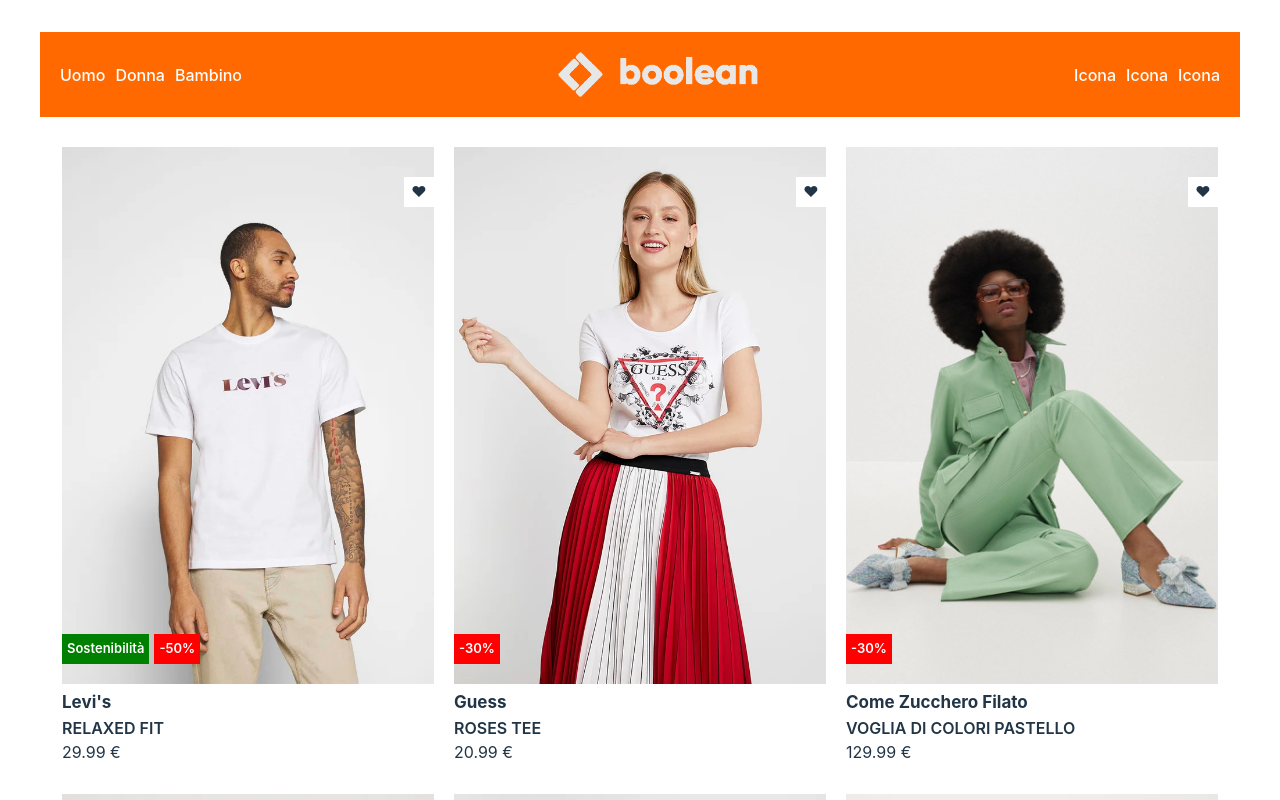
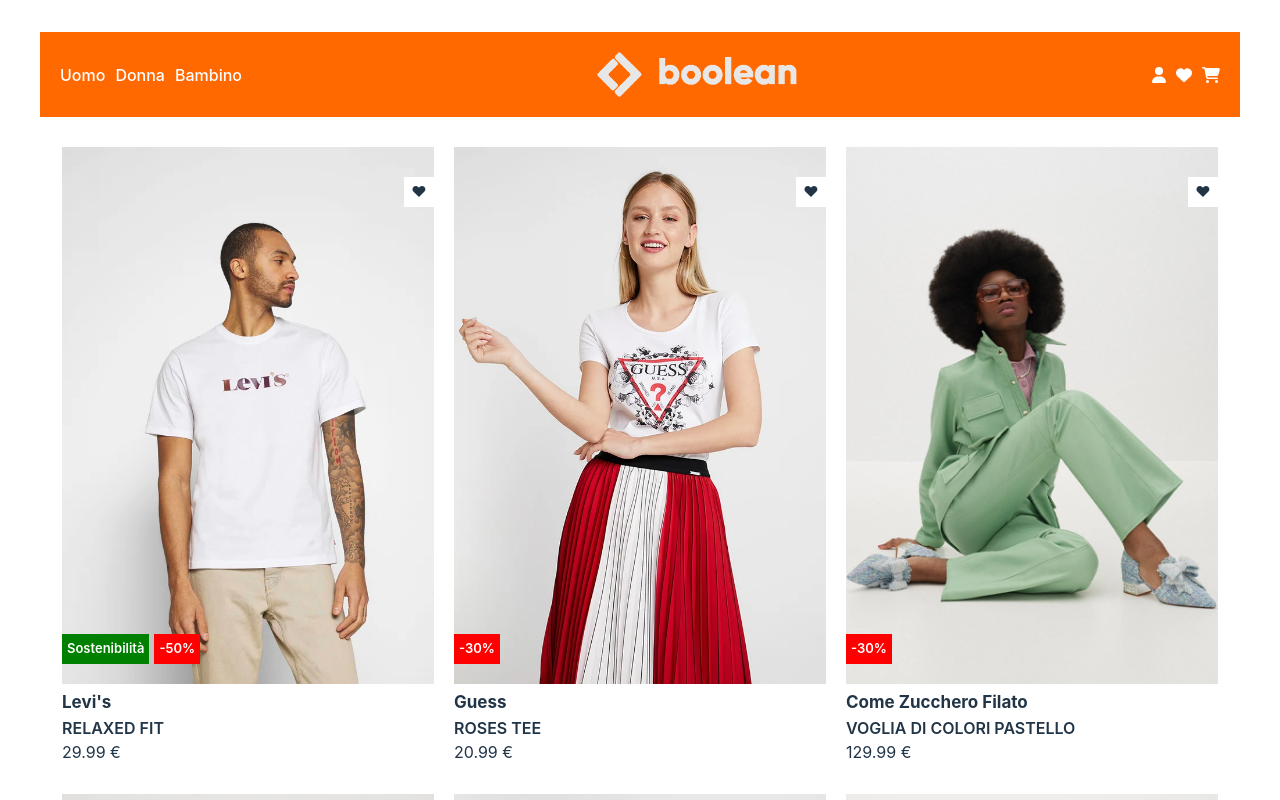
Before and after one commit to igorliotta/vite-boolando, a Vue app: page / in a window 1280 px wide. Shown: the top 800 px of the page. Built offline with nearby package versions, Linux system fonts and the light colour scheme; data requests are answered from the project's data file.

Commit message:
Added: icon with font-awesome

```diff
--- a/package.json
+++ b/package.json
@@ -9,6 +9,11 @@
     "preview": "vite preview"
   },
   "dependencies": {
+    "@fortawesome/fontawesome-svg-core": "^6.4.2",
+    "@fortawesome/free-brands-svg-icons": "^6.4.2",
+    "@fortawesome/free-regular-svg-icons": "^6.4.2",
+    "@fortawesome/free-solid-svg-icons": "^6.4.2",
+    "@fortawesome/vue-fontawesome": "^3.0.5",
     "axios": "^1.6.0",
     "json-server": "^0.17.4",
     "vue": "^3.3.4"
--- a/src/components/PageHeader.vue
+++ b/src/components/PageHeader.vue
@@ -31,13 +31,13 @@
       <img class="img-logo" :src="headerLogo" alt="">
       <ul class="list">
         <li>
-          <a href="#">Icona</a>
+          <a href="#"><font-awesome-icon icon="fa-solid fa-user" /></a>
         </li>
         <li>
-          <a href="#">Icona</a>
+          <a href="#"><font-awesome-icon icon="fa-solid fa-heart" /></a>
         </li>
         <li>
-          <a href="#">Icona</a>
+          <a href="#"><font-awesome-icon icon="fa-solid fa-cart-shopping" /></a>
         </li>
       </ul>
     </nav>
--- a/src/main.js
+++ b/src/main.js
@@ -2,4 +2,10 @@
 import './style.css'
 import App from './App.vue'
 
-createApp(App).mount('#app')
+import { library } from '@fortawesome/fontawesome-svg-core';
+import { FontAwesomeIcon } from '@fortawesome/vue-fontawesome';
+
+import { faCartShopping, faUser, faHeart } from '@fortawesome/free-solid-svg-icons';
+library.add(faHeart, faCartShopping, faUser);
+
+createApp(App).component('font-awesome-icon', FontAwesomeIcon).mount('#app')
```
Also changed, not shown: 1 other file (tests, documents, lock files or other folders).
